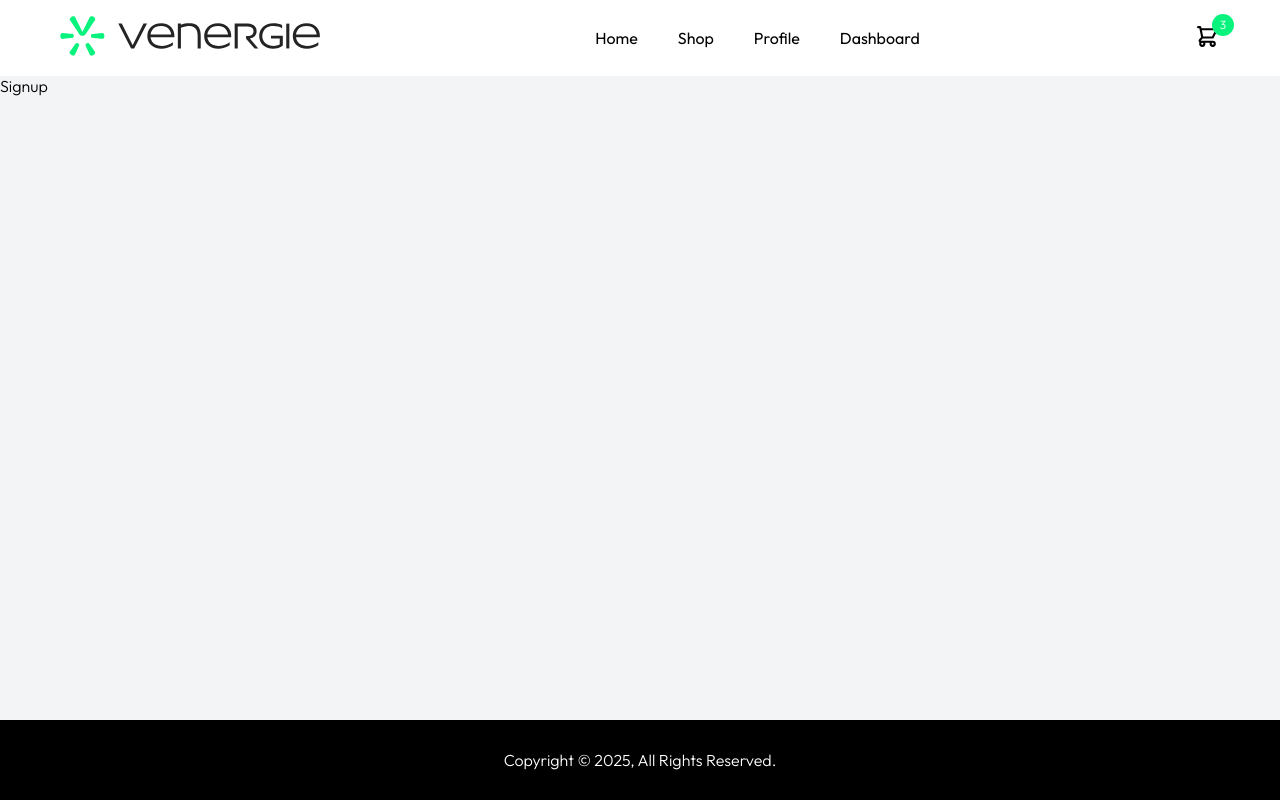
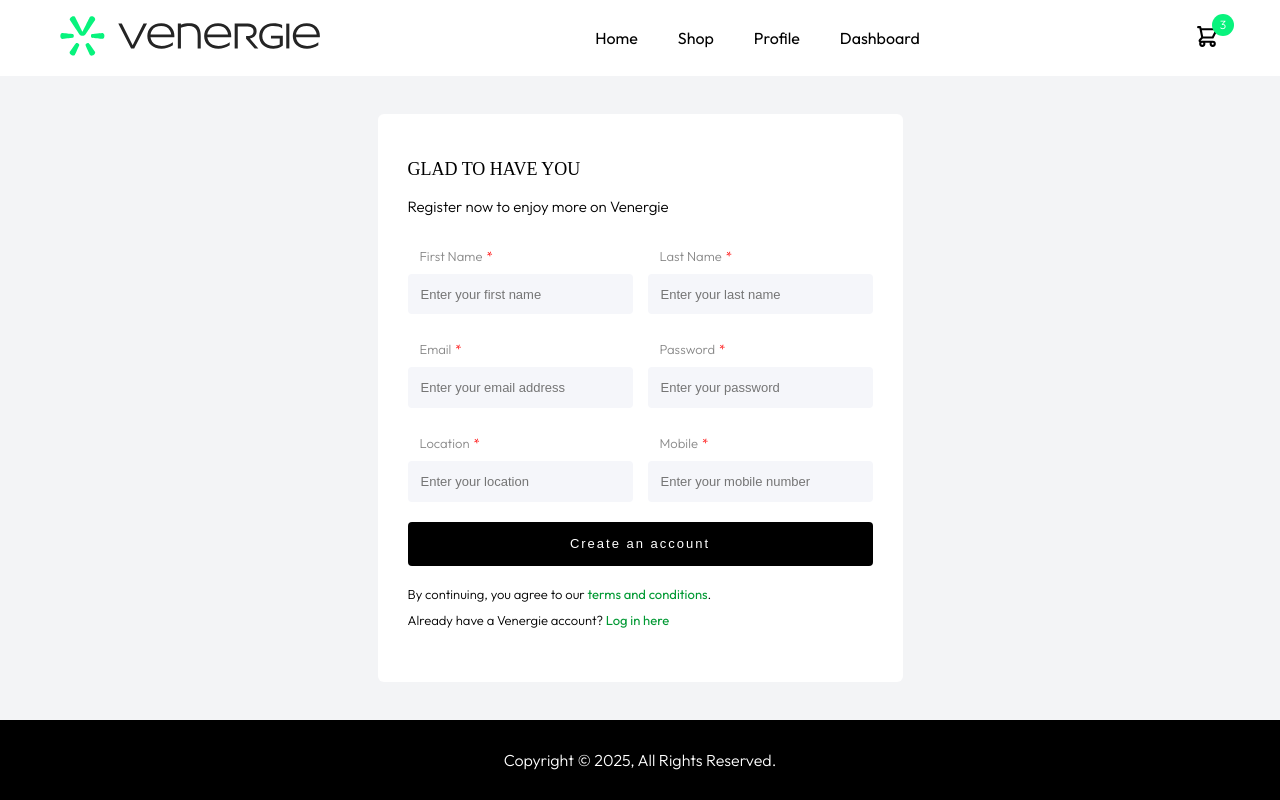
Before and after one commit to Vargent-Africa/venergie-app, a React (Vite) app: page /auth/signup in a window 1280 px wide. Built offline with nearby package versions, Linux system fonts and the light colour scheme; a web font is replaced by a local one.

Commit message:
fix(Auth): Cleaned up signup page

```diff
--- a/src/components/forms/input/styles/text.ts
+++ b/src/components/forms/input/styles/text.ts
@@ -35,6 +35,10 @@ export const Input = styled.input<{ disabled?: boolean }>`
 	border-radius: 4px;
 	margin-top: 1rem;
 
+	&::placeholder {
+		font-size: 1.3rem;
+	}
+
 	&:focus {
 		outline: 2px solid transparent;
 		outline-offset: 2px;
--- a/src/containers/Auth/Login.tsx
+++ b/src/containers/Auth/Login.tsx
@@ -62,7 +62,7 @@ const Login = () => {
 					</styled.TermsText>
 					<styled.SignupText>
 						Don't have a Venergie account yet?{" "}
-						<styled.SignupLink to="/signup">
+						<styled.SignupLink to="/auth/signup">
 							Create an account
 						</styled.SignupLink>
 					</styled.SignupText>
--- a/src/containers/Auth/Signup.tsx
+++ b/src/containers/Auth/Signup.tsx
@@ -1,5 +1,103 @@
+import FormText from "components/forms/input/Text";
+
+import * as styled from "./styles";
+import * as custom from "./styles/signup";
+
 const Signup = () => {
-	return <div>Signup</div>;
+	return (
+		<styled.AuthWrapper>
+			<styled.FormWrapper>
+				<custom.Form onSubmit={() => {}}>
+					<styled.FormHeaderText>Glad to have you</styled.FormHeaderText>
+					<styled.FormSubText>
+						Register now to enjoy more on Venergie
+					</styled.FormSubText>
+					<styled.FormContainer>
+						<FormText
+							label="First Name"
+							type="text"
+							name="firstName"
+							placeholder="Enter your first name"
+							required
+						/>
+						<FormText
+							label="Last Name"
+							type="text"
+							name="lastName"
+							placeholder="Enter your last name"
+							required
+						/>
+					</styled.FormContainer>
+					<styled.FormContainer>
+						<FormText
+							label="Email"
+							type="email"
+							name="email"
+							placeholder="Enter your email address"
+							required
+						/>
+						<FormText
+							label="Password"
+							type="password"
+							name="password"
+							placeholder="Enter your password"
+							required
+						/>
+					</styled.FormContainer>
+					<styled.FormContainer>
+						<FormText
+							label="Location"
+							type="text"
+							name="location"
+							placeholder="Enter your location"
+							required
+						/>
+						<FormText
+							label="Mobile"
+							type="tel"
+							name="mobile"
+							placeholder="Enter your mobile number"
+							required
+						/>
+					</styled.FormContainer>
+					<styled.BtnSubmit type="submit" disabled={false}>
+						<styled.BtnContent>
+							<styled.BtnContentIcon
+								spinning={false}
+								xmlns="http://www.w3.org/2000/svg"
+								fill="none"
+								viewBox="0 0 24 24"
+							>
+								<styled.IconCircle
+									cx="12"
+									cy="12"
+									r="10"
+									stroke="currentColor"
+									strokeWidth="4"
+								></styled.IconCircle>
+								<styled.IconPath
+									fill="currentColor"
+									d="M4 12a8 8 0 018-8V0C5.373 0 0 5.373 0 12h4zm2 5.291A7.962 7.962 0 014 12H0c0 3.042 1.135 5.824 3 7.938l3-2.647z"
+								></styled.IconPath>
+							</styled.BtnContentIcon>
+							<styled.BtnContentText>Create an account</styled.BtnContentText>
+						</styled.BtnContent>
+					</styled.BtnSubmit>
+					<styled.TermsText>
+						By continuing, you agree to our{" "}
+						<styled.TermsLink to="/" target="_blank">
+							terms and conditions
+						</styled.TermsLink>
+						.
+					</styled.TermsText>
+					<styled.SignupText>
+						Already have a Venergie account?
+						<styled.SignupLink to="/auth/login"> Log in here</styled.SignupLink>
+					</styled.SignupText>
+				</custom.Form>
+			</styled.FormWrapper>
+		</styled.AuthWrapper>
+	);
 };
 
 export default Signup;
--- a/src/containers/Auth/styles/index.ts
+++ b/src/containers/Auth/styles/index.ts
@@ -103,11 +103,24 @@ const BaseTinyText = styled.p`
 export const TermsText = styled(BaseTinyText)`
 	margin-top: 2rem;
 `;
+
 export const SignupText = styled(BaseTinyText)``;
 
 export const TermsLink = styled(Link)`
 	color: ${Colors.forestGreen};
 `;
+
 export const SignupLink = styled(Link)`
 	color: ${Colors.forestGreen};
 `;
+
+export const FormContainer = styled.div`
+	display: flex;
+	align-items: center;
+	gap: 1.5rem;
+	margin-top: 1.5rem;
+
+	/* @media (max-width: 875px) {
+		display: block;
+	} */
+`;
--- /dev/null
+++ b/src/containers/Auth/styles/signup.ts
@@ -0,0 +1,6 @@
+import styled from "styled-components";
+import { Form as AuthForm } from "containers/Auth/styles";
+
+export const Form = styled(AuthForm)`
+	max-width: 100rem;
+`;
```
